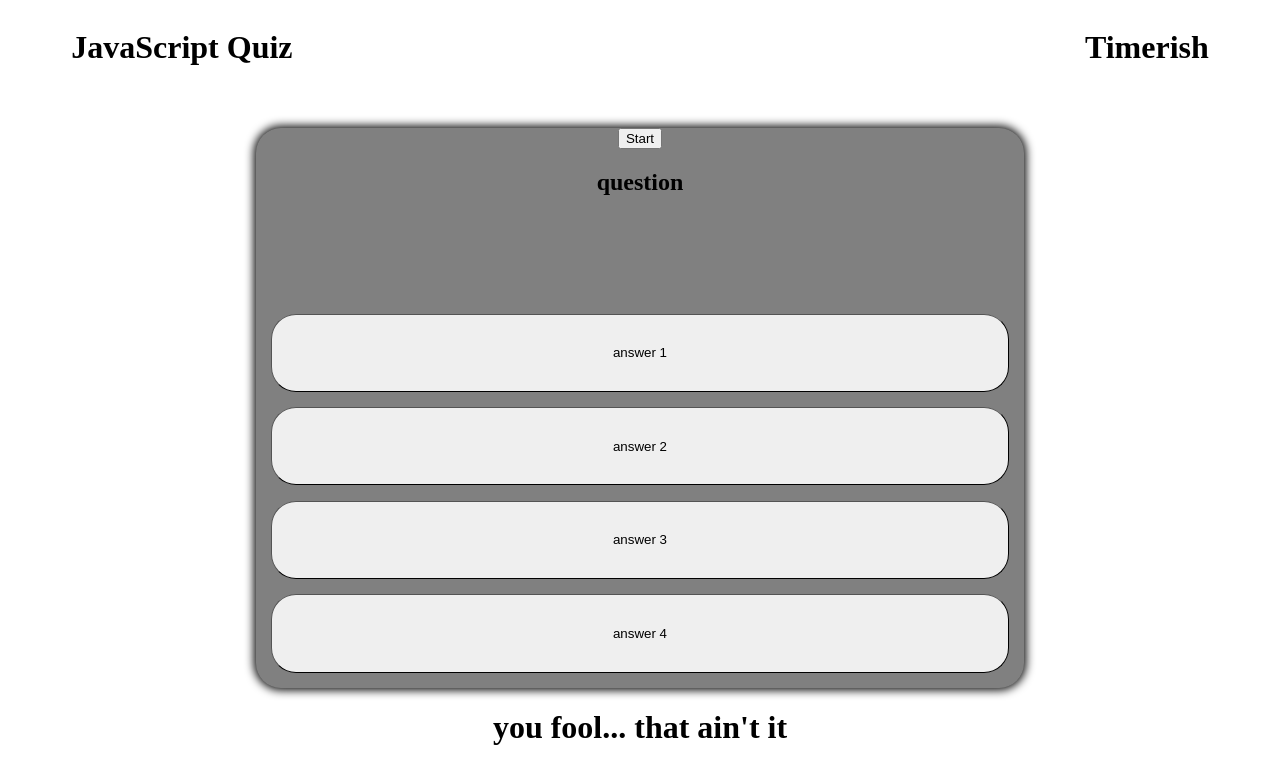
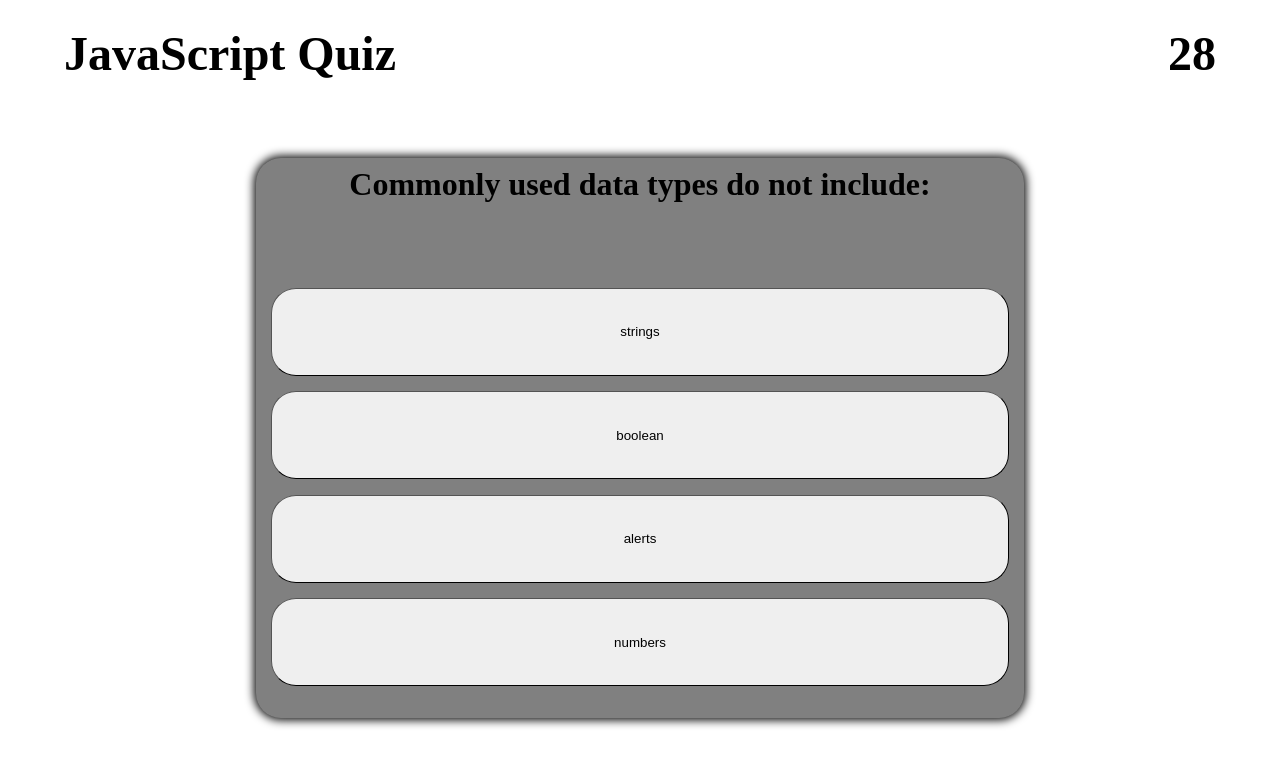
Before and after one commit to Matt4292/javascript-quiz, a plain HTML site: page index.html in a window 1280 px wide. Both pictures are taken after a click on the button "Start". Drawn offline with Linux system fonts and the light colour scheme.

Commit message:
almost completely working

```diff
--- a/assets/css/main.css
+++ b/assets/css/main.css
@@ -1,32 +1,38 @@
+* {
+  box-sizing: border-box;
+  margin: 0;
+  padding: 0;
+
+}
+
+
+/* styling for header section */
 header {
   height: 15vh;
   display: flex;
   justify-content: space-between;
-  padding: 0 5%;
+  padding: 5%;
+  padding-top: 2%;
+  margin-bottom: 3%;
+}
+
+header h1 {
+  font-size: 6vh;
 }
 
 #timer {
-  background-color: green;
-  border: 5px;
-  border-style: solid;
+  text-align: end;
 }
 
-.start {
-  display: flex;
-  justify-content: center;
-  align-items: center;
 
-}
-
-/* .hide {
-
-} */
-
+/* Main container styling */
 .container {
   background-color: gray;
   border-radius: 25px;
   display: flex;
   flex-direction: column;
+  justify-content: center;
+  align-items: center;
   width: 60vw;
   height: 70vh;
   margin: auto;
@@ -39,15 +45,46 @@ header {
   text-align: center;
 }
 
+
+
+/* start screen styling */
+#start {
+  display: flex;
+
+  width: 100%;
+  height: 100%
+}
+
+#start-btn {
+  width: 40%;
+  height: 40%;
+  font-size: 10vh;
+  background-color: white;
+  border-radius: 25px;
+}
+
+
+/* quiz styling */
+#quiz {
+  width: 100%;
+  height: 100%;
+  padding-top: 1%;
+}
+#quiz h1 {
+  text-align: center;
+}
+
 .answer-choices {
-  flex-basis: 75%;
-  border: 5px;
   display: flex;
   flex-wrap: wrap;
+  width: 100%;
+  height: 75%;
+  margin-top: 11%;
 }
 
-.choice {
+.answer-choices button {
   flex-basis: 100%;
+  width: 100%;
   margin: 0 2%;
   margin-bottom: 2%;
   border-radius: 25px;
@@ -61,6 +98,17 @@ button:hover {
   outline-color: black;
 }
 
+
+/* post quiz styling */
+
+
+
+.hide {
+  display: none;
+}
+
+
+/* styling for where it says if you got it right or not */
 .feedback {
   text-align: center;
 }
--- a/assets/js/script.js
+++ b/assets/js/script.js
@@ -0,0 +1,127 @@
+
+var startBtn = document.getElementById("start-btn");
+var quizContainer = document.getElementById("quiz");
+var questionElement = document.getElementById("question");
+var choiceA = document.getElementById("choice-a");
+var choiceB = document.getElementById("choice-b");
+var choiceC = document.getElementById("choice-c");
+var choiceD = document.getElementById("choice-d");
+
+var timerEl = document.getElementById("timer");
+var results = document.getElementById("results");
+
+// Array containing all the questions and answer choices
+var questionsList = [
+  {
+    question: "Commonly used data types do not include:",
+    answers: [
+      {text: "strings", correct: false},
+      {text: "boolean", correct: false},
+      {text: "alerts", correct: true},
+      {text: "numbers", correct: false}
+    ]
+  },
+  {
+    question: "Arrays in JavaScript can be used to store:",
+    answers: [
+      {text: "Numbers and strings", correct: false},
+      {text: "Other arrays", correct: false},
+      {text: "Booleans", correct: false},
+      {text: "All of the above", correct: true}
+    ]
+  },
+  {
+    question: "The condition in an if/else statement is enclosed within:",
+    answers: [
+      {text: "Quotes", correct: false},
+      {text: "Curly brackets", correct: false},
+      {text: "Parentheses", correct: true},
+      {text: "Square bracketers", correct: false}
+    ]
+  },
+  {
+    question: "String values must be enclosed within _____ when being assigned to variables",
+    answers: [
+      {text: "Commas", correct: false},
+      {text: "Curly brackets", correct: false},
+      {text: "Quotes", correct: true},
+      {text: "Parentheses", correct: false}
+    ]
+  },
+
+]
+
+startBtn.addEventListener("click", startQuiz);
+
+function startQuiz() {
+  startBtn.classList.add("hide");
+  quizContainer.classList.remove("hide");
+  startTimer();
+  showQuestion();
+}
+
+
+// Timer
+var timeLeft = 30;
+function startTimer() {
+
+  var timeInterval = setInterval(function () {
+    timeLeft--;
+    timerEl.textContent = timeLeft
+    if (timeLeft === 0 || currentQuestion+1 === questionsList.length) {
+      clearInterval(timeInterval);
+      timer.textContent = "0";
+      // advances to results screen when times up
+      quizContainer.classList.add("hide");
+      results.classList.remove("hide");
+    }
+  }, 1000);
+}
+
+var feedback = document.getElementById("feedback")
+var currentQuestion = 0;
+function showQuestion() {
+
+  questionElement.textContent = questionsList [ currentQuestion ].question;
+
+
+
+
+  choiceA.textContent = questionsList[currentQuestion].answers[0].text;
+  choiceB.textContent = questionsList[currentQuestion].answers[1].text;
+  choiceC.textContent = questionsList[currentQuestion].answers[2].text;
+  choiceD.textContent = questionsList[currentQuestion].answers[3].text;
+}
+
+
+
+choiceA.addEventListener("click", processAnswer);
+choiceB.addEventListener("click", processAnswer);
+choiceC.addEventListener("click", processAnswer);
+choiceD.addEventListener("click", processAnswer);
+
+function processAnswer() {
+  var selectedAnswer = EventTarget
+  var incorrect = questionsList.answers.correct
+
+
+  if (currentQuestion+1 === questionsList.length) {
+    showResults();
+  } else {
+    nextQuestion();
+  }
+  console.log()
+
+}
+
+
+function nextQuestion() {
+  currentQuestion++ ;
+  showQuestion();
+}
+
+function showResults() {
+  quizContainer.classList.add("hide");
+  results.classList.remove("hide");
+
+}
--- a/index.html
+++ b/index.html
@@ -8,36 +8,49 @@
   <link rel = "stylesheet" href = "assets/css/main.css">
 </head>
 <body>
+
+  <!-- Header -->
   <header>
     <h1>JavaScript Quiz</h1>
-    <div id="Timer"> <h1>Timerish</h1></div>
+
+    <h1 id="timer">30</h1>
+
   </header>
 
 
 
+  <!-- Main body, contains the quiz and pre/post quiz info -->
+  <div class="container">
 
-  <div class="container">
-    <div class="start">
-      <button class="start-btn">Start</button>
+    <!-- start button and pre quiz screen -->
+    <button id="start-btn">Start</button>
+
+    <!-- actual quiz (question and answer buttons) -->
+    <div id="quiz" class="hide">
+      <h1 id="question"></h1>
+
+      <div class="answer-choices">
+        <button id="choice-a" class="choices">answer 1</button>
+        <button id="choice-b" class="choices">answer 2</button>
+        <button id="choice-c" class="choices">answer 3</button>
+        <button id="choice-d" class="choices">answer 4</button>
+      </div>
     </div>
 
-    <h2>question</h2>
+    <!-- post quiz screen -->
+    <div id="results" class="hide">
+      <h1>High Scores: </h1>
+    </div>
 
-    <div class="answer-choices">
-      <button class="choice">answer 1</button>
-      <button class="choice">answer 2</button>
-      <button class="choice">answer 3</button>
-      <button class="choice">answer 4</button>
-    </div>
   </div>
 
+  <!-- says if you got the answer right or not, under the main container -->
 
-  <div class="feedback">
-    <h1>you fool... that ain't it</h1>
-  </div>
+  <h1 id="feedback"></h1>
 
 
 
-<script src="/homework/unit-4-javascript-quiz/assets/js/script.js"></script>
+
+<script src="./assets/js/script.js"></script>
 </body>
 </html>
```
